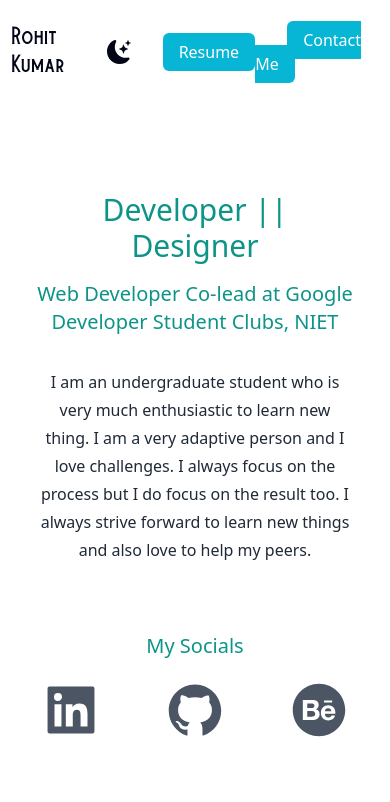
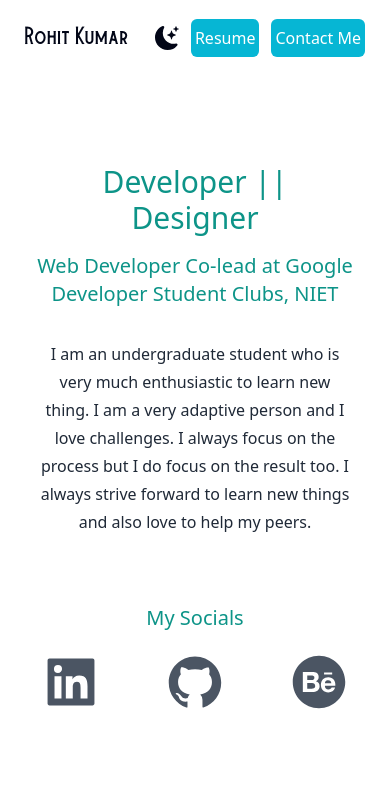
Before and after one commit to RKartik9/MyPortfolio, a Next.js app: page / in a window 390 px wide. Shown: the top 802 px of the page. Built offline with nearby package versions, Linux system fonts and the light colour scheme.

Commit message:
made changes for responsiveness

```diff
--- a/pages/index.js
+++ b/pages/index.js
@@ -59,13 +59,13 @@ export default function Home() {
               <h1 className="text-xl  font-burtons dark:text-white">
                 Rohit Kumar
               </h1>
-              <ul className="flex items-center">
-                <li>
+              <ul className="flex items-center ">
+                <li text-xl>
                   {darkMode ? (
                     <BsSun
                       onClick={() => setDarkMode(!darkMode)}
                       style={color}
-                      className="cursor-pointer text-2xl"
+                      className="cursor-pointer "
                     />
                   ) : (
                     <BsFillMoonStarsFill
@@ -78,17 +78,18 @@ export default function Home() {
                 <li>
                   <a
                     className=" bg-gradient-to-r from bg-cyan-500 to-teal-500 text-white
-                 px-4 py-2 rounded-md ml-8"
+                    px-1
+                  lg:px-2 py-2 rounded-md ml-3 lg:ml-8 text-0.5rem "
                     href="https://drive.google.com/file/d/19XixYutWocD-xDn1n8ZX2KIX_1QMcpin/view?usp=sharing"
                     target="_blank"
                   >
                     Resume
                   </a>
                 </li>
-                <li>
+                <li className="text-0.5rem">
                   <a
                     className=" bg-gradient-to-r from bg-cyan-500 to-teal-500 text-white
-                 px-4 py-2 rounded-md ml-8"
+                 px-1 lg:px-4 py-2 rounded-md ml-3 lg:ml-8 text-0.5rem"
                     href="https://cyeb6azqdh9.typeform.com/to/pXJfDEE5"
                     target="_blank"
                   >
```
